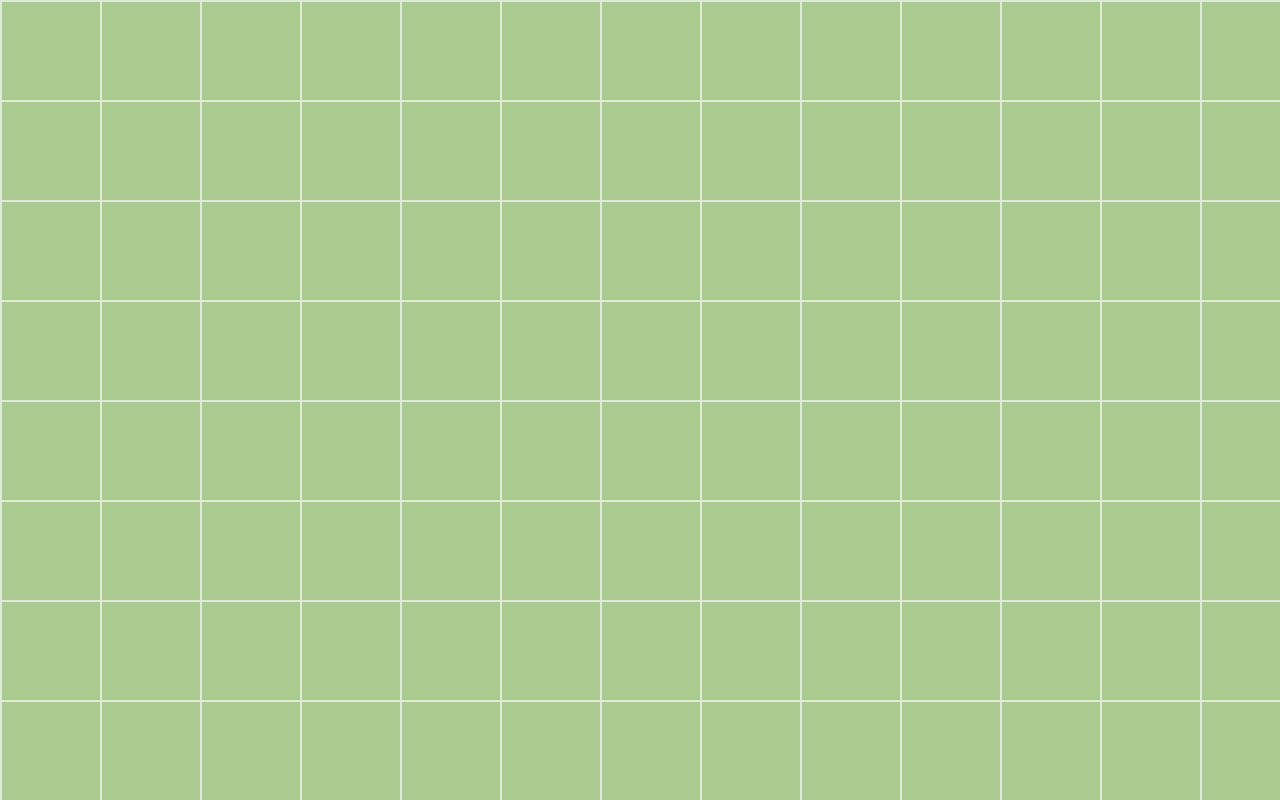
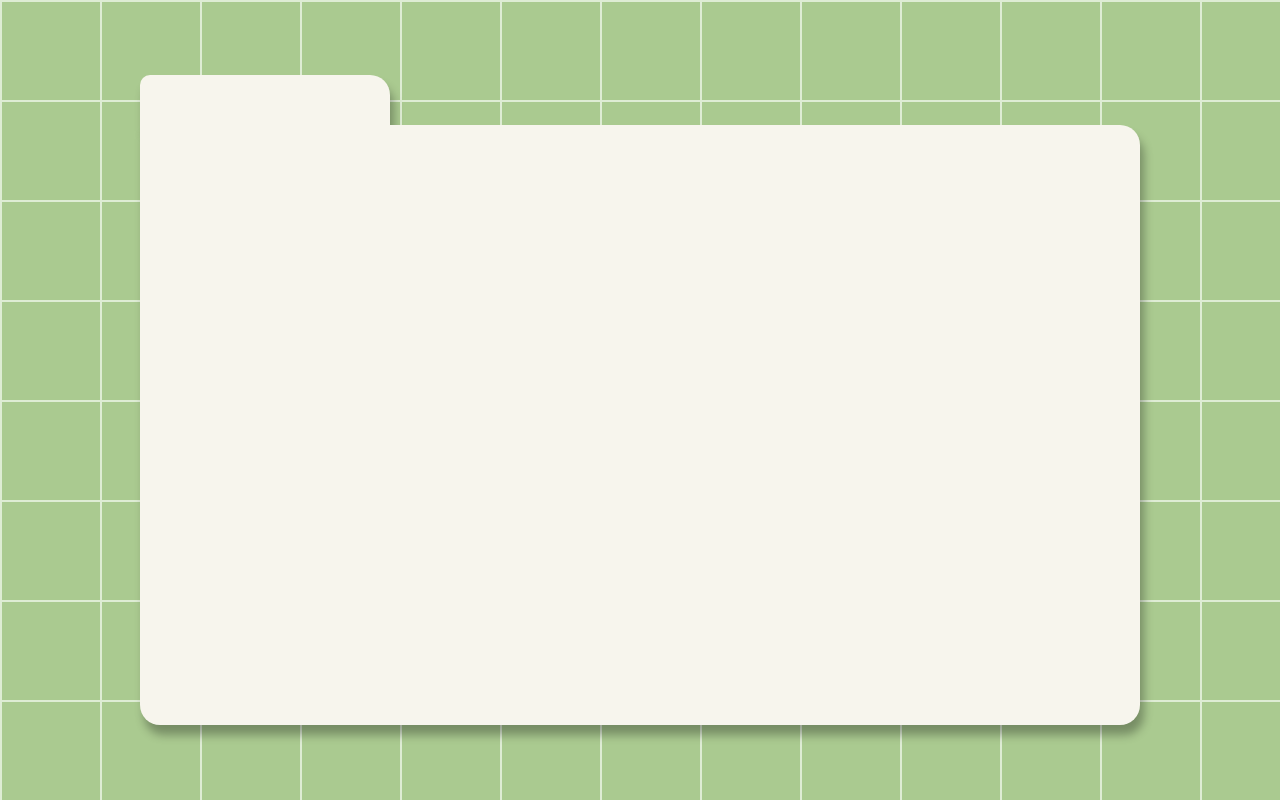
Before and after one commit to ayleenpt/icon_maker, a React (Create React App) app: page / in a window 1280 px wide. Built offline with nearby package versions, Linux system fonts and the light colour scheme.

Commit message:
folder container for game

```diff
--- /dev/null
+++ b/src/components/Folder.js
@@ -0,0 +1,12 @@
+import '../styles/Folder.css';
+
+function Folder() {
+  return (
+    <div className="container">
+      <div className="folder_tab"></div>
+      <div className="folder"></div>
+    </div>
+  );
+};
+
+export default Folder;
--- a/src/components/Homepage.js
+++ b/src/components/Homepage.js
@@ -1,8 +1,10 @@
 import '../styles/Homepage.css';
+import Folder from './Folder';
 
 function HomePage() {
   return (
     <header className="homepage">
+      <Folder />
     </header>
   );
 };
--- /dev/null
+++ b/src/styles/Folder.css
@@ -0,0 +1,18 @@
+
+.folder_tab, .folder {
+  margin: 0 auto;
+  background-color: #f7f5ed;
+}
+.folder_tab {
+  width: 250px;
+  height: 50px;
+  margin-right: 100%;
+  border-radius: 10px 20px 0 0;
+  box-shadow: 4px 10px 10px rgba(0, 0, 0, 0.3);
+}
+.folder {
+  width: 1000px;
+  height: 600px;
+  border-radius: 0 20px 20px 20px;
+  box-shadow: 4px 10px 10px rgba(0, 0, 0, 0.3);
+}
```
